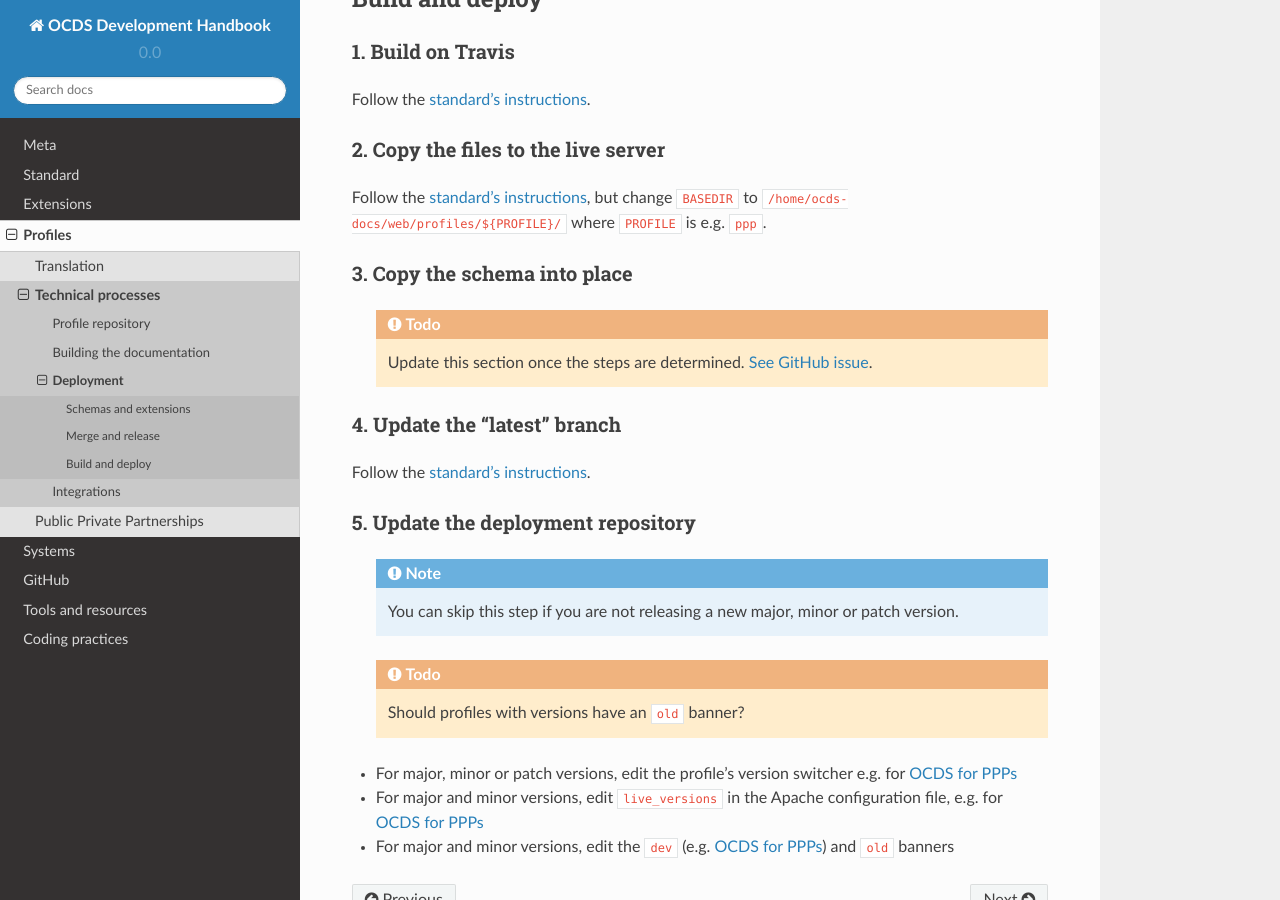
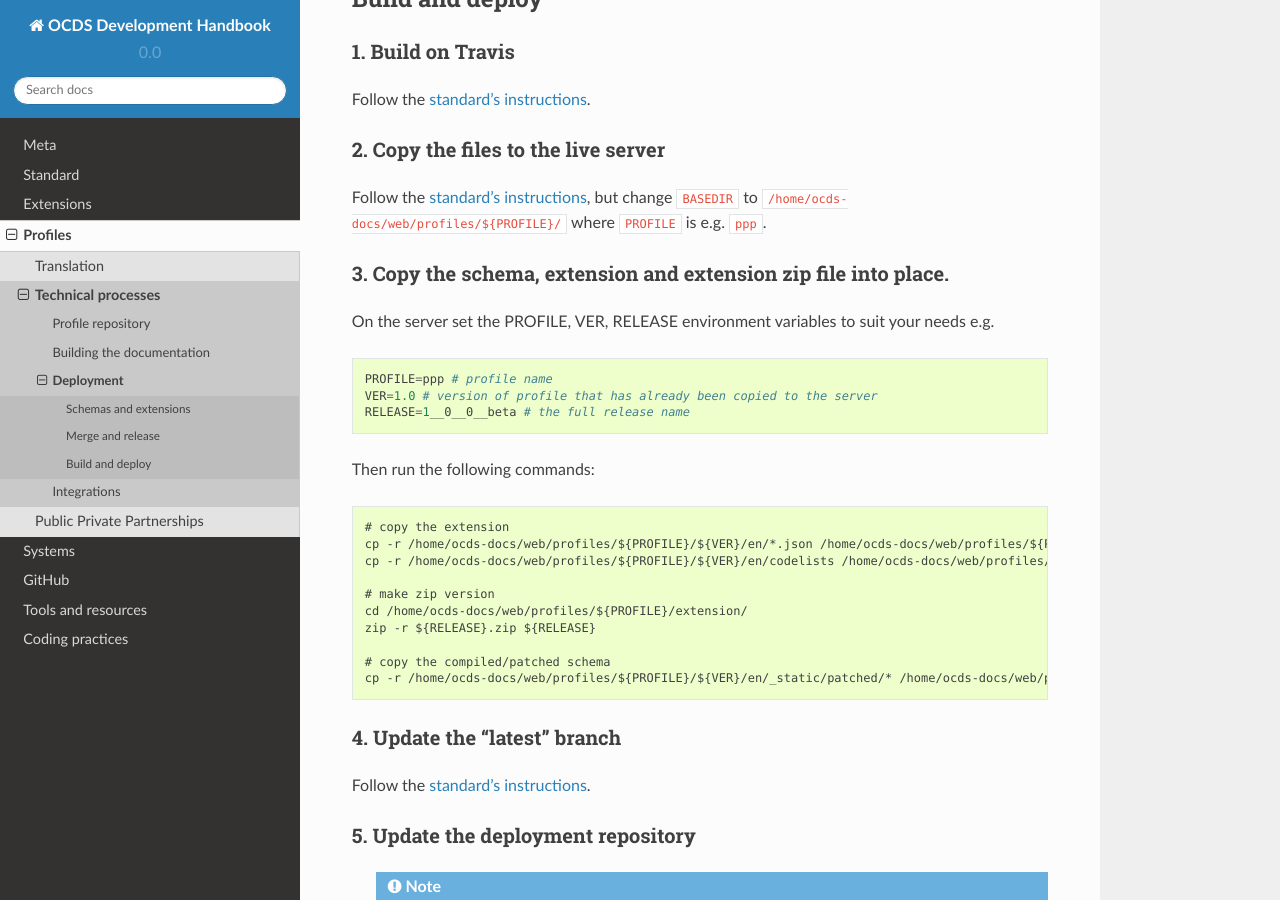
Before and after one commit to open-contracting/standard-development-handbook, a Sphinx documentation site: the page built from docs/profiles/technical/deployment.md, in a window 1280 px wide and 900 px high, scrolled down 1019 px. Built offline with Sphinx 7.4.7 and the Read the Docs theme 2.0.0, drawn with Linux system fonts in a browser that asks for light colours; pages that are not in the unit, such as notebooks, are missing from menus.

Commit message:
Docs about how to copy schema/extention to correct place

````diff
--- a/docs/profiles/technical/deployment.md
+++ b/docs/profiles/technical/deployment.md
@@ -42,11 +42,29 @@ Follow the [standard's instructions](../../../standard/technical/deployment#buil
 
 Follow the [standard's instructions](../../../standard/technical/deployment#copy-the-files-to-the-live-server), but change `BASEDIR` to `/home/ocds-docs/web/profiles/${PROFILE}/` where `PROFILE` is e.g. `ppp`.
 
-### 3. Copy the schema into place
+### 3. Copy the schema, extension and extension zip file into place.
 
-```eval_rst
-  .. todo::
-    Update this section once the steps are determined. `See GitHub issue <https://github.com/open-contracting/public-private-partnerships/issues/172>`_.
+On the server set the PROFILE, VER, RELEASE environment variables to suit your needs e.g.
+
+```
+PROFILE=ppp # profile name
+VER=1.0 # version of profile that has already been copied to the server
+RELEASE=1__0__0__beta # the full release name
+```
+
+Then run the following commands:
+
+```
+# copy the extension
+cp -r /home/ocds-docs/web/profiles/${PROFILE}/${VER}/en/*.json /home/ocds-docs/web/profiles/${PROFILE}/extension/${RELEASE}/
+cp -r /home/ocds-docs/web/profiles/${PROFILE}/${VER}/en/codelists /home/ocds-docs/web/profiles/${PROFILE}/extension/${RELEASE}/
+
+# make zip version
+cd /home/ocds-docs/web/profiles/${PROFILE}/extension/
+zip -r ${RELEASE}.zip ${RELEASE}
+
+# copy the compiled/patched schema
+cp -r /home/ocds-docs/web/profiles/${PROFILE}/${VER}/en/_static/patched/* /home/ocds-docs/web/profiles/${PROFILE}/schema/${RELEASE}/
 ```
 
 ### 4. Update the "latest" branch
````
